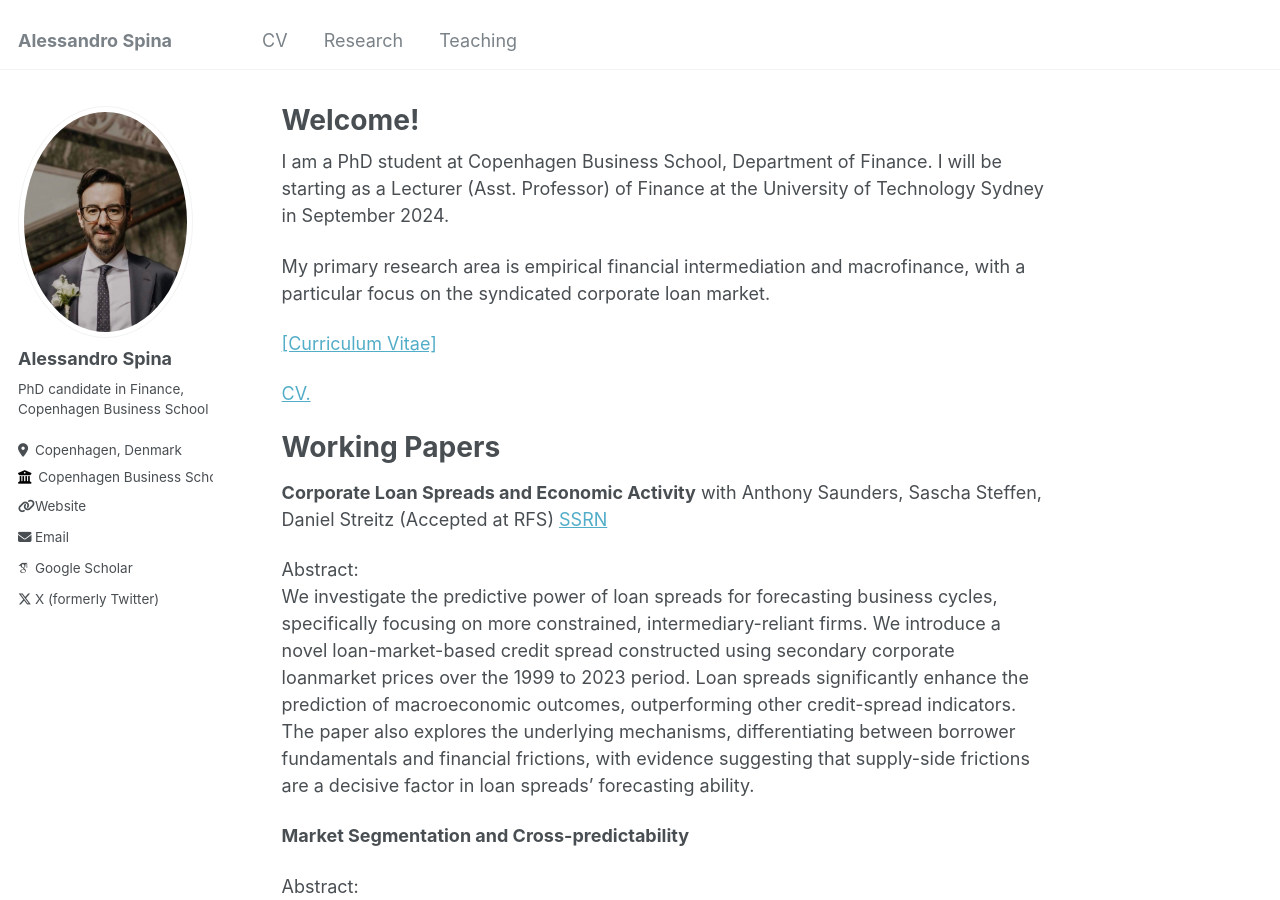
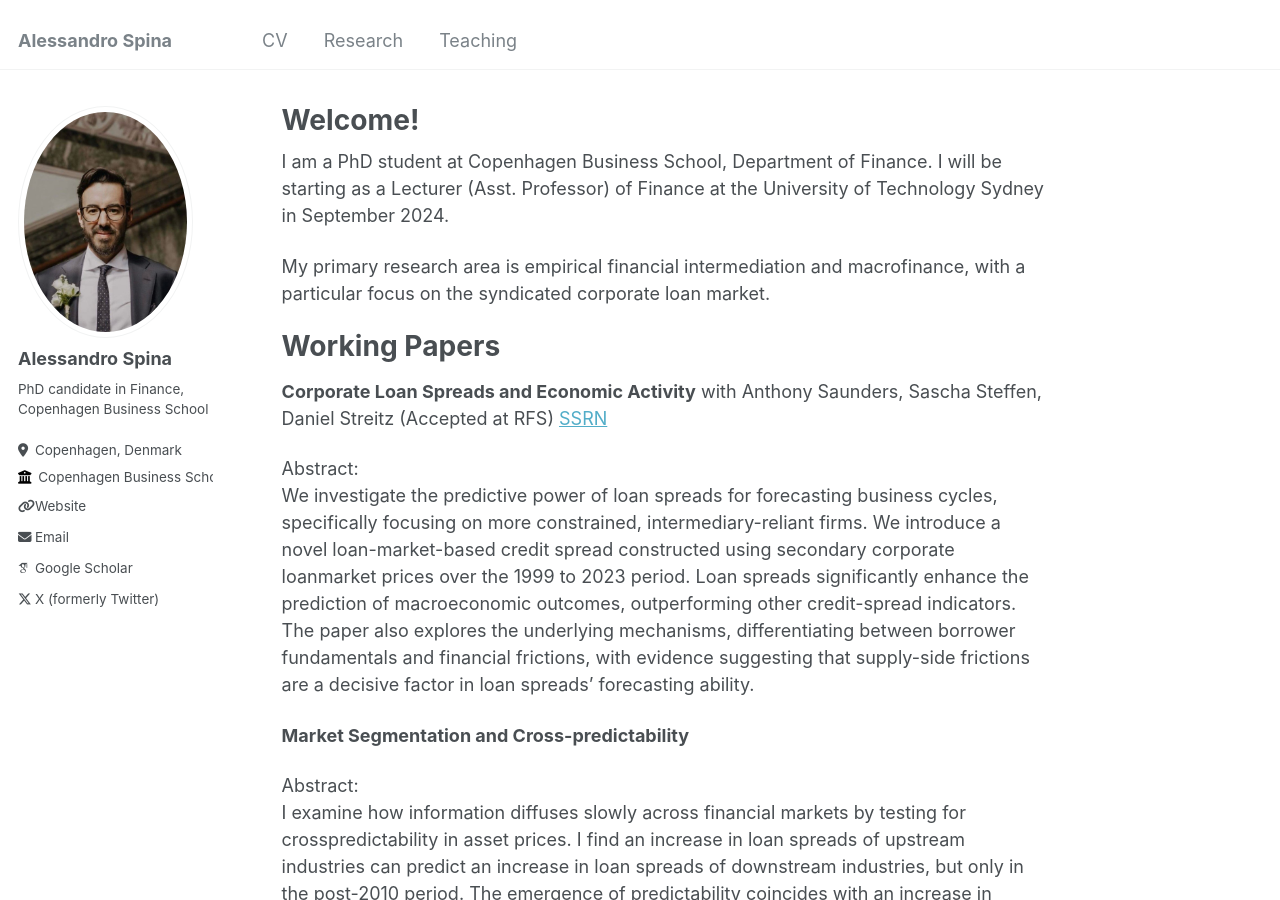
Before and after one commit to aspi6246/aspi6246.github.io, a Jekyll site: the page built from _pages/about.md, in a window 1280 px wide and 900 px high. Built offline with Jekyll 4.4.1, drawn with Linux system fonts in a browser that asks for light colours; some web fonts are replaced.

Commit message:
Update about.md

```diff
--- a/_pages/about.md
+++ b/_pages/about.md
@@ -12,9 +12,6 @@ I am a PhD student at Copenhagen Business School, Department of Finance. I will
 My primary research area is empirical financial intermediation and macrofinance, with a particular focus on the syndicated corporate loan market.
 
 
-[[Curriculum Vitae]]({{ site.baseurl }}{/files/Alessandro_CV_July2023.pdf})
-
-<a href="aspi6246.github.io/files/Alessandro_CV_July2023.pdf" target="_blank"> CV.</a>
 
 
 Working Papers
```
